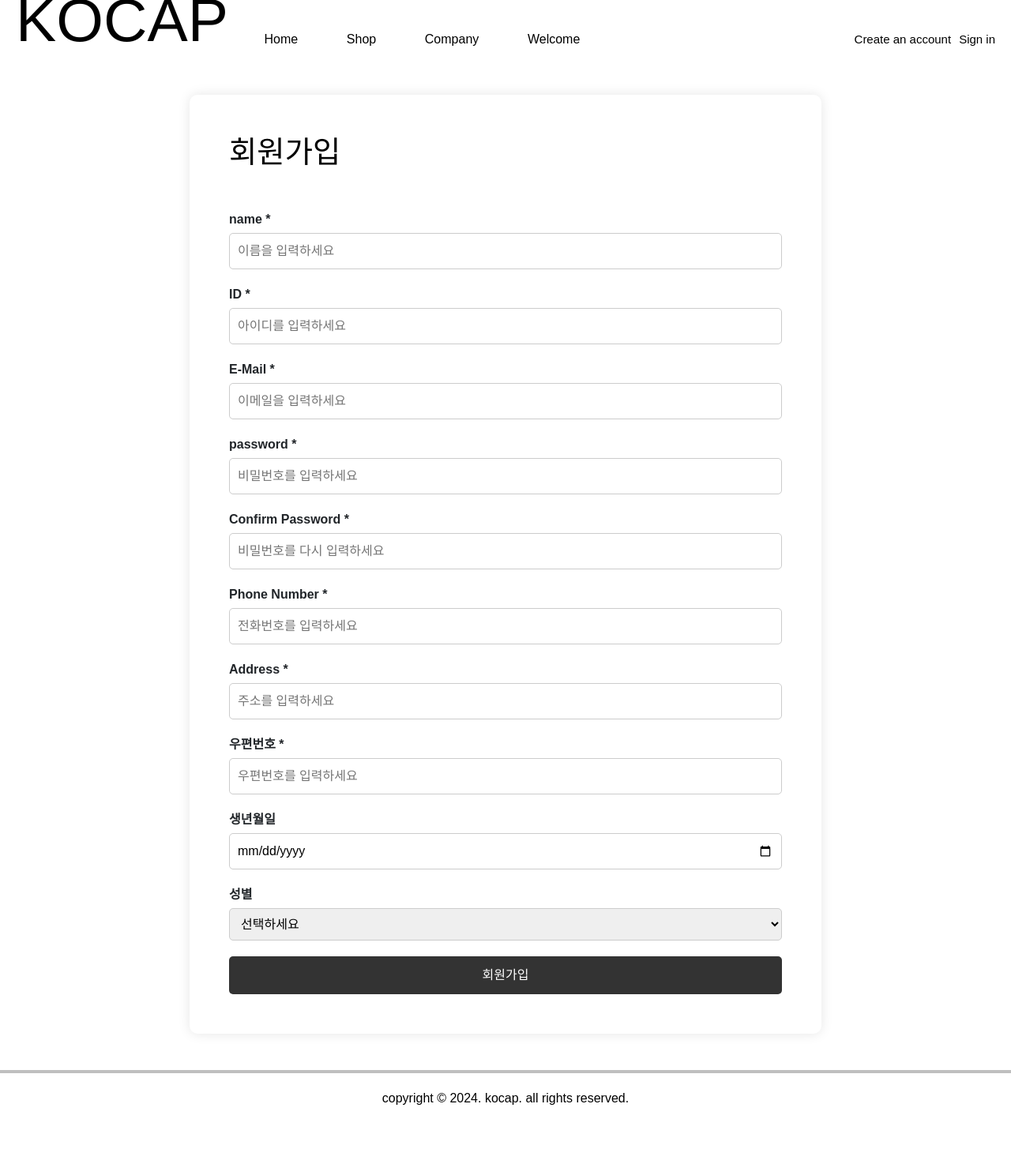
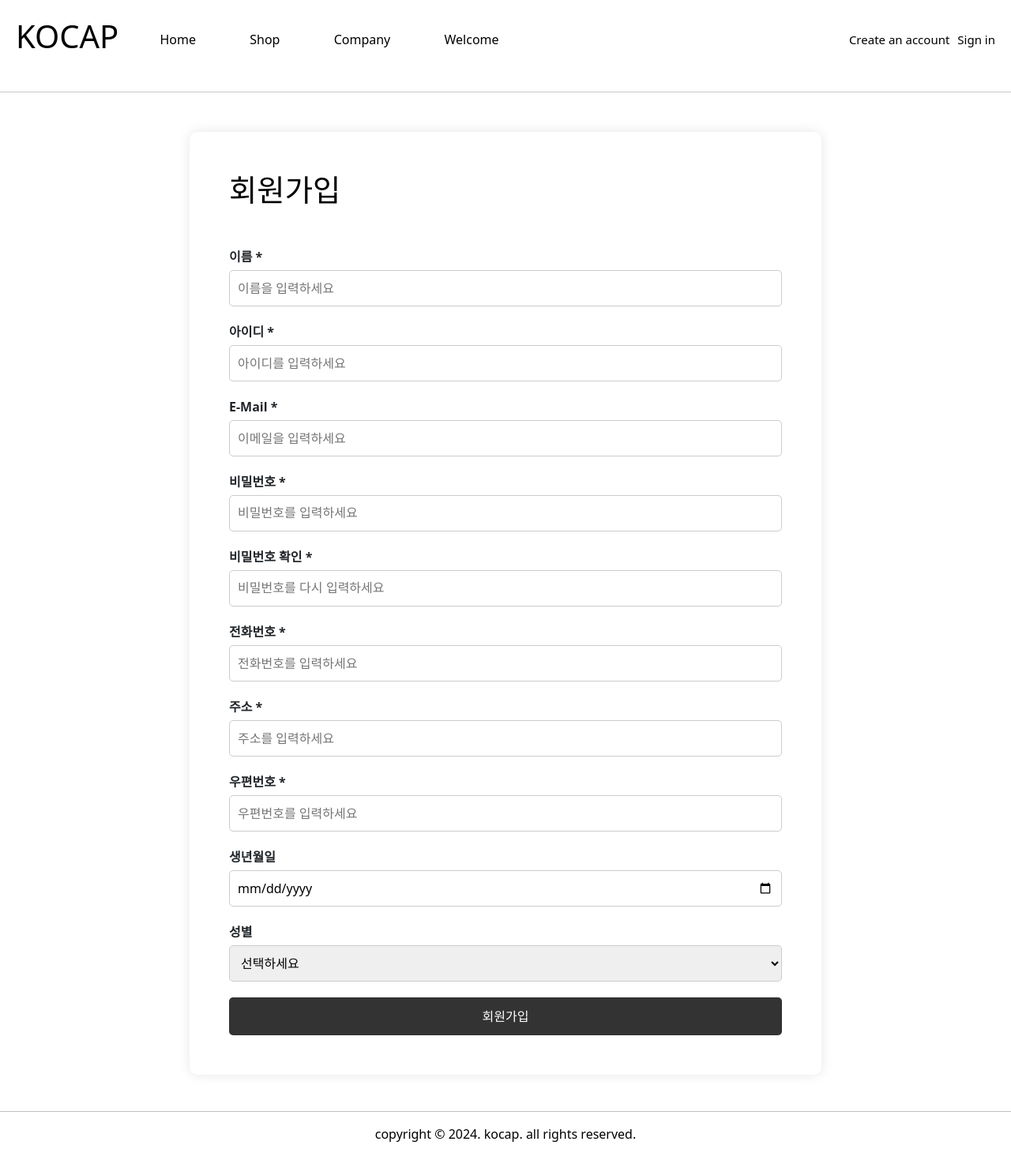
Before and after one commit to yoon741/teamProject, a FastAPI app: page /member/join in a window 1280 px wide. Shown: the whole page at 79% size. Before the commit the page ends 1399 px from the top, so only its background shows below. Run offline with FastAPI, Linux system fonts and the light colour scheme.

Commit message:
join 헤더 분리

```diff
--- a/views/templates/member/join.html
+++ b/views/templates/member/join.html
@@ -5,34 +5,7 @@
 {% endblock %}
 {% block style %}
 <style>
-        body {
-            font-family: Arial, sans-serif;
-            background-color: white;
-            margin: 0;
-            padding: 0;
-            display: flex;
-            flex-direction: column;
-            min-height: 100vh;
-            box-sizing: border-box;
-        }
-        .header-container {
-            padding: 20px;
-            text-align: left;
-            background-color: white;
-            box-sizing: border-box;
-        }
-        .header-container h1 {
-            font-size: 2.4em;
-            margin: 0;
-            color: black;
-            text-decoration: none;
-            display: inline-block;
-            cursor: pointer;
-        }
-        .header-container h1:hover {
-            color: #333;
-        }
-        .container {
+    .containery {
         background-color: white;
         padding: 50px;
         border-radius: 10px;
@@ -43,15 +16,14 @@
         box-sizing: border-box;
         flex-grow: 1;
     }
-        h1 {
+    #hr {
+        padding-bottom: 30px;
+    }
+    h2 {
         font-size: 2.4em;
         margin-bottom: 50px;
         color: black;
         text-align: left;
-        }
-        hr {
-            border: 2px solid black;
-            margin-bottom: 20px;
     }
     .form-group {
         margin-bottom: 20px;
@@ -102,15 +74,16 @@
 {% endblock %}
 {% block main %}
 <main>
-        <div class="container">
-            <h1>회원가입</h1>
+    <hr id="hr">
+    <div class="containery">
+        <h2>회원가입</h2>
         <form action="/member/join" method="post" name="joinfrm">
             <div class="form-group">
-                    <label for="username">name *</label>
+                <label for="username">이름 *</label>
                 <input type="text" id="username" name="username" placeholder="이름을 입력하세요" required>
             </div>
             <div class="form-group">
-                    <label for="userid">ID *</label>
+                <label for="userid">아이디 *</label>
                 <input type="text" id="userid" name="userid" placeholder="아이디를 입력하세요" required>
             </div>
             <div class="form-group">
@@ -118,19 +91,19 @@
                 <input type="email" id="email" name="email" placeholder="이메일을 입력하세요" required>
             </div>
             <div class="form-group">
-                    <label for="password">password *</label>
+                <label for="password">비밀번호 *</label>
                 <input type="password" id="password" name="password" placeholder="비밀번호를 입력하세요" required>
             </div>
             <div class="form-group">
-                    <label for="confirm_password">Confirm Password *</label>
+                <label for="confirm_password">비밀번호 확인 *</label>
                 <input type="password" id="confirm_password" name="repassword" placeholder="비밀번호를 다시 입력하세요" required>
             </div>
             <div class="form-group">
-                    <label for="phone">Phone Number *</label>
+                <label for="phone">전화번호 *</label>
                 <input type="tel" id="phone" name="phone" required placeholder="전화번호를 입력하세요">
             </div>
             <div class="form-group">
-                    <label for="address">Address *</label>
+                <label for="address">주소 *</label>
                 <input type="text" id="address" name="address" required placeholder="주소를 입력하세요">
             </div>
             <div class="form-group">
```
Lines whose indentation alone changed are shown as unchanged.
